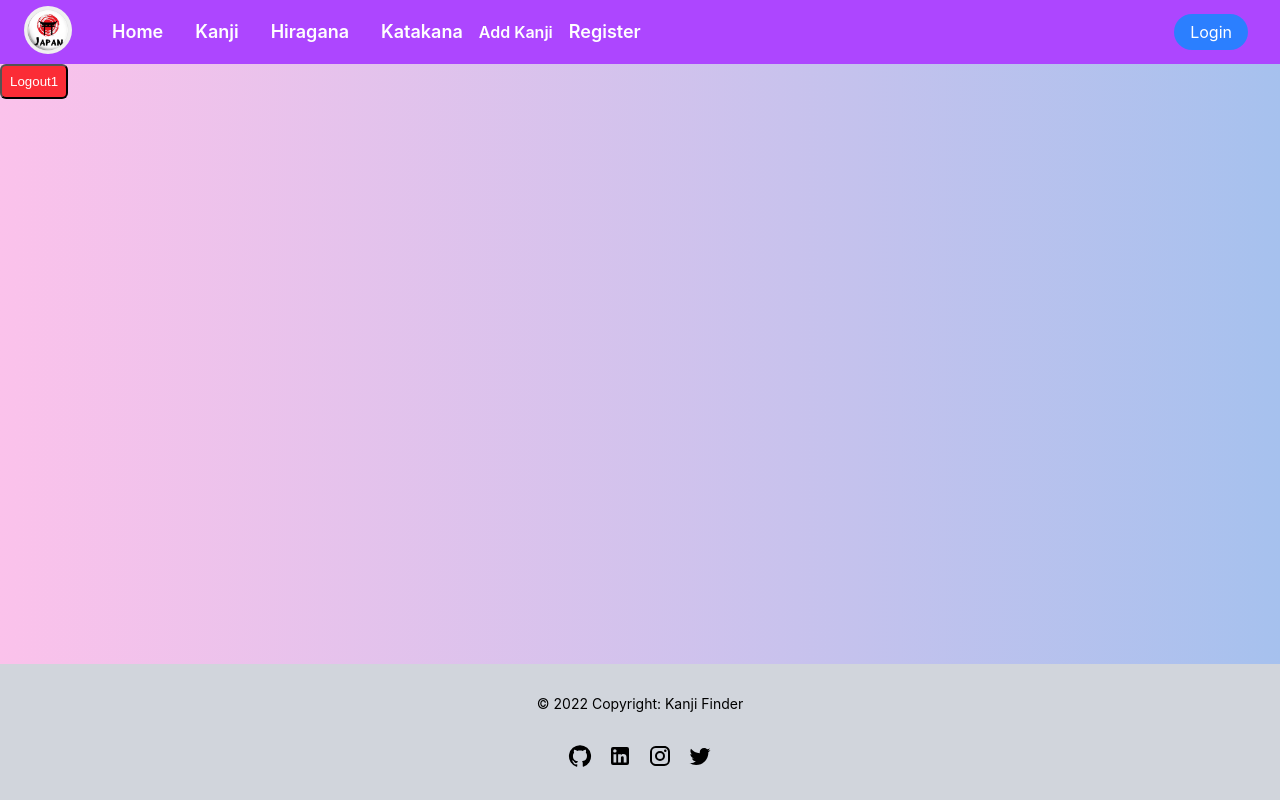
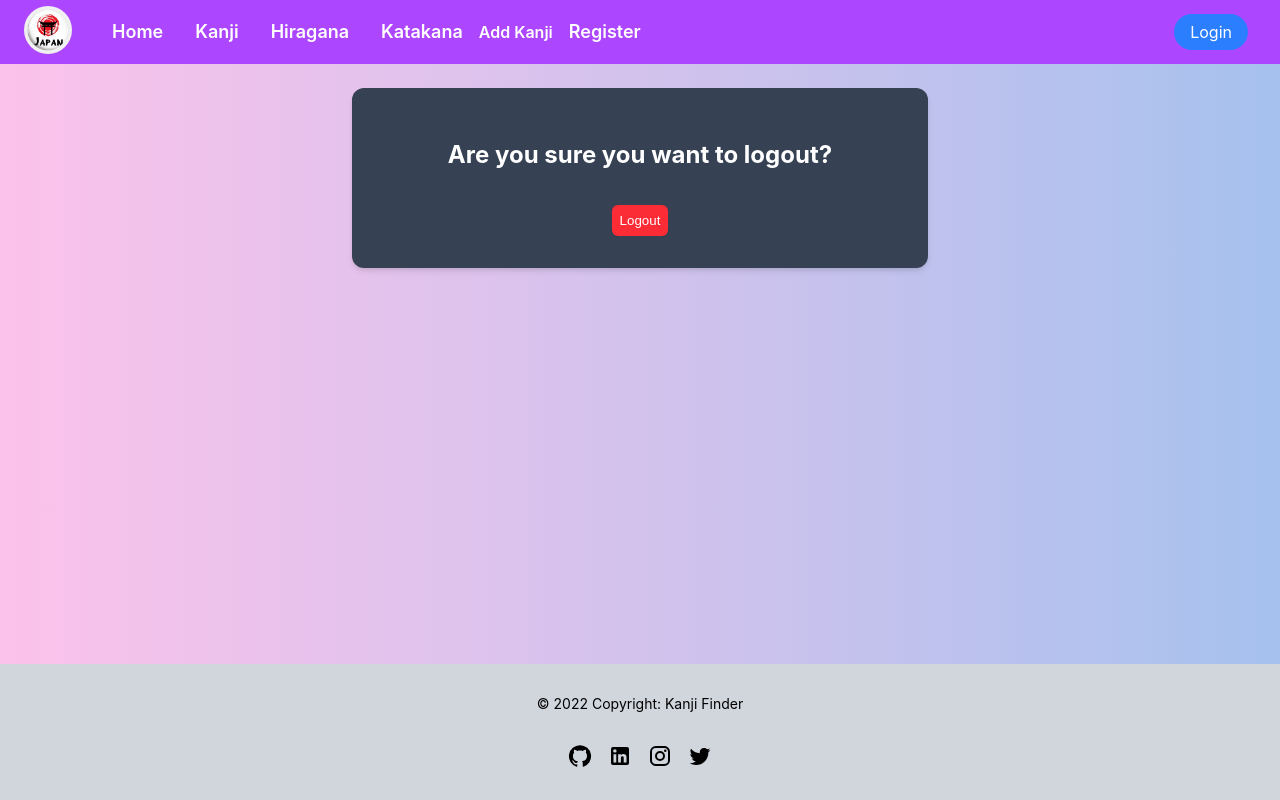
Before and after one commit to bandgarshriram07-ops/Kanji-Project, a React (Vite) app in the folder frontend/: page /logout in a window 1280 px wide. Built offline with nearby package versions, Linux system fonts and the light colour scheme; no server answers.

Commit message:
fix cookies error

```diff
--- a/frontend/src/components/Addkanji.jsx
+++ b/frontend/src/components/Addkanji.jsx
@@ -37,6 +37,7 @@ const AddKanji = () => {
     let response = await addKanji(payload);
     console.log(response);
     if (!response.ok) {
+      console.log(response.data);
         alert(response.message || "Failed to add kanji");
       return;
     }
--- a/frontend/src/components/LogoutUser.jsx
+++ b/frontend/src/components/LogoutUser.jsx
@@ -1,20 +1,28 @@
 import React from 'react'
 import { logOutUser } from '../services/kanjiService'
 import { useAuth } from '../context/AuthContext'
+import { useNavigate } from 'react-router-dom'
 
 const LogoutUser = () => {
-  const {user,Logout : setUser} = useAuth();
+  const navigate = useNavigate();
+  const {Logout : setUser} = useAuth();
   const handleLogout = async () => {
     try{
       const res = await logOutUser();
       setUser(null);
+      navigate("/");
       console.log(res);
     }catch(err){
       console.log(err);
     }
   }
   return (
-    <button onClick={handleLogout} className='bg-red-500 text-white p-2 rounded-md'>Logout1</button>
+     <div className='flex flex-col items-center justify-center gap-4
+     p-8 bg-gray-700 rounded-md shadow-md w-[40%] mx-auto mt-6 rounded-xl text-white'>
+      <h2>Are you sure you want to logout?</h2>
+      <button onClick={handleLogout} className='bg-red-500 text-white p-2 rounded-md
+      border-none hover:bg-red-600 hover:text-white'>Logout</button>
+     </div>
   )
 }
 
```
